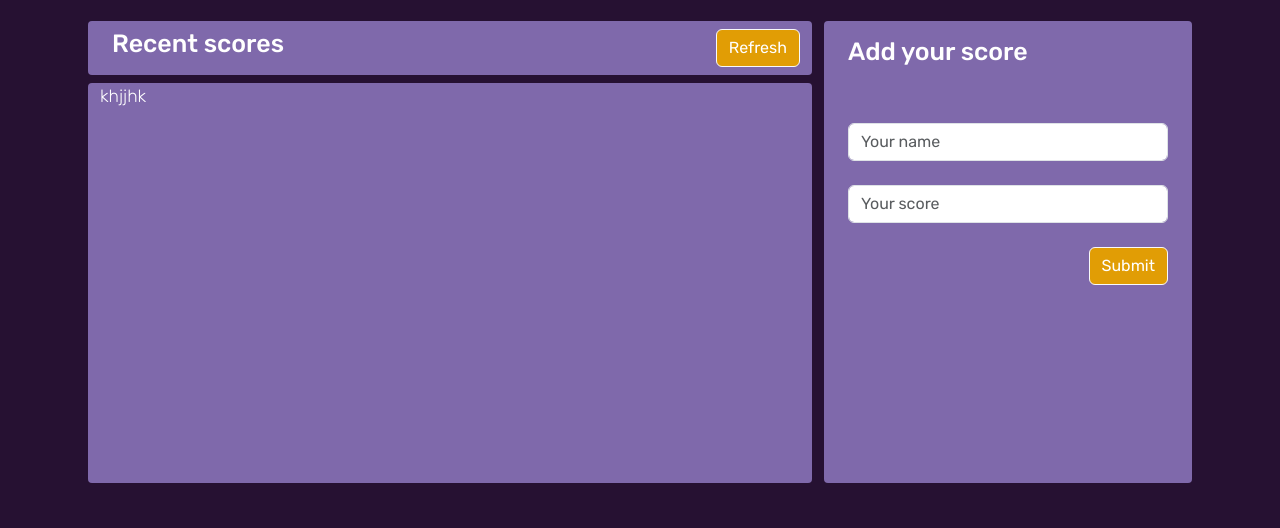
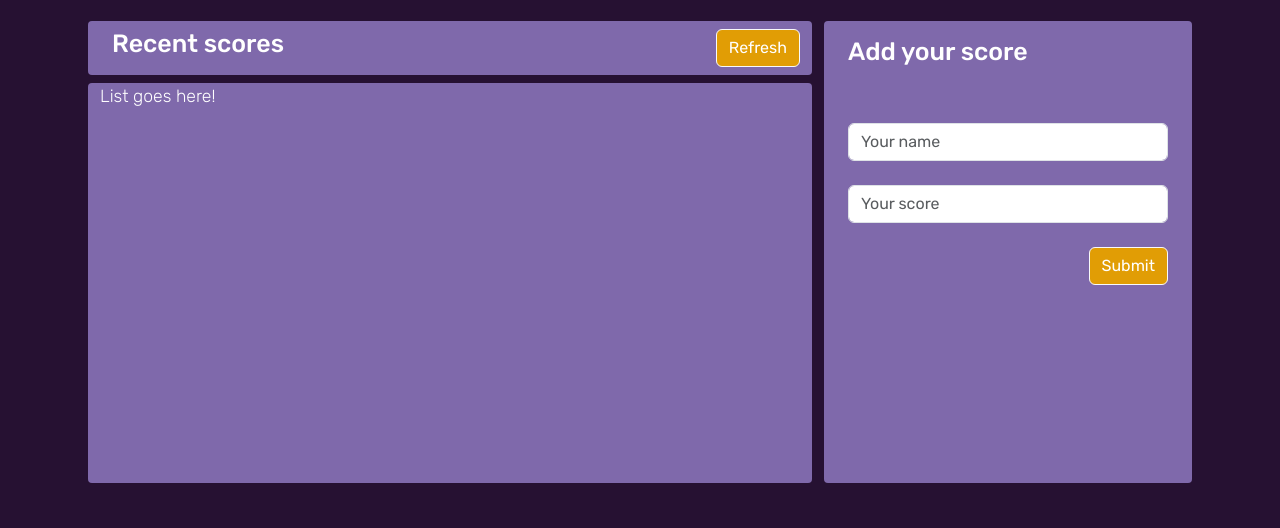
Before and after one commit to SamTush/leaderboard, a website built with webpack: page src/index.html in a window 1280 px wide. Shown: the part 81-609 px from the top of the page. Built offline with nearby package versions, Linux system fonts and the light colour scheme.

Commit message:
edit line 25 in index.html

```diff
--- a/src/index.html
+++ b/src/index.html
@@ -22,7 +22,7 @@
                             <button class="btn btn-light mt-auto mb-auto ms-auto">Refresh</button>
                         </div>
                         <div class="col tb col-12 mt-2 score">
-                            khjjhk
+                            List goes here!
                         </div>
                     </div>
                 </div>
```
